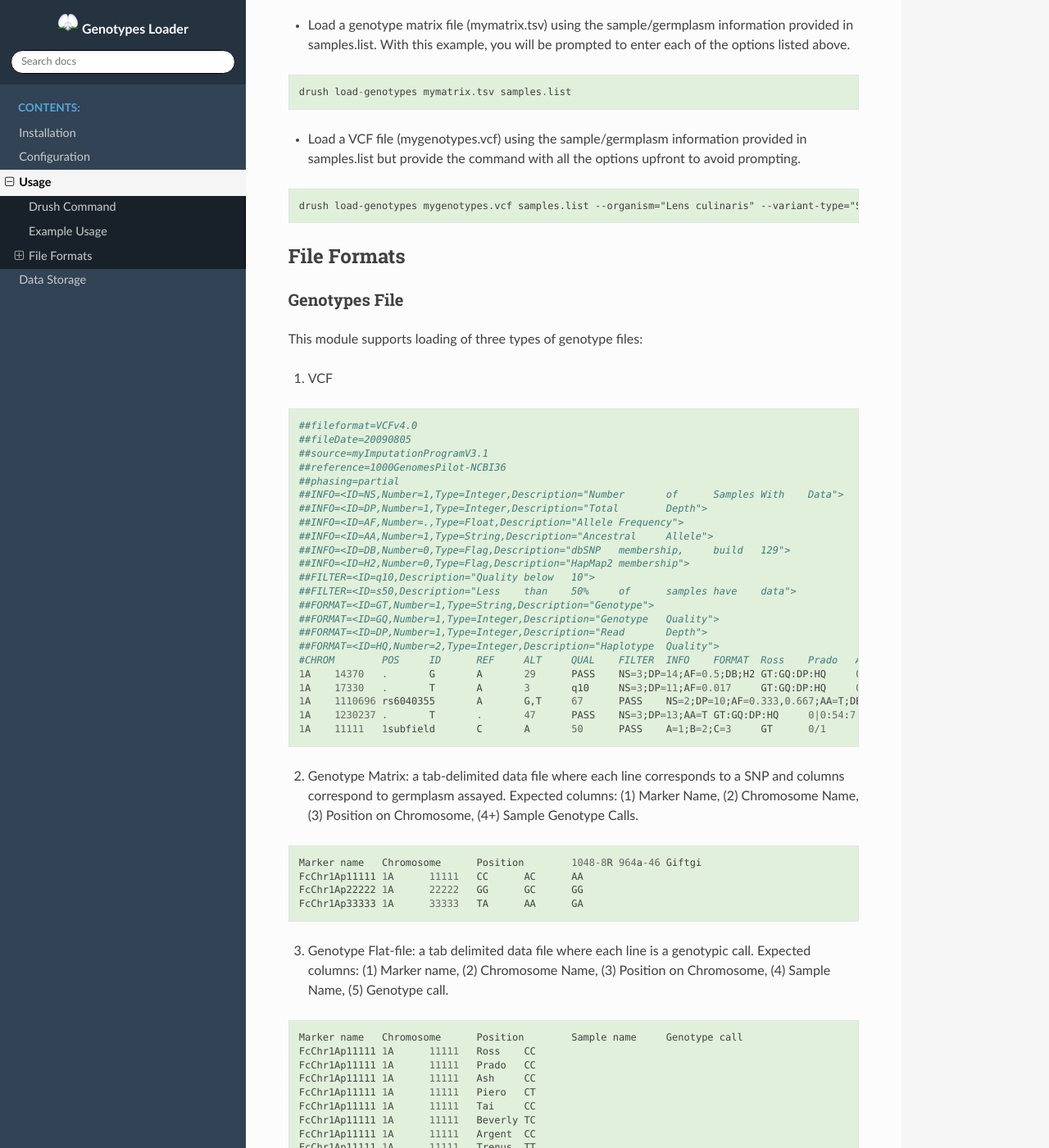
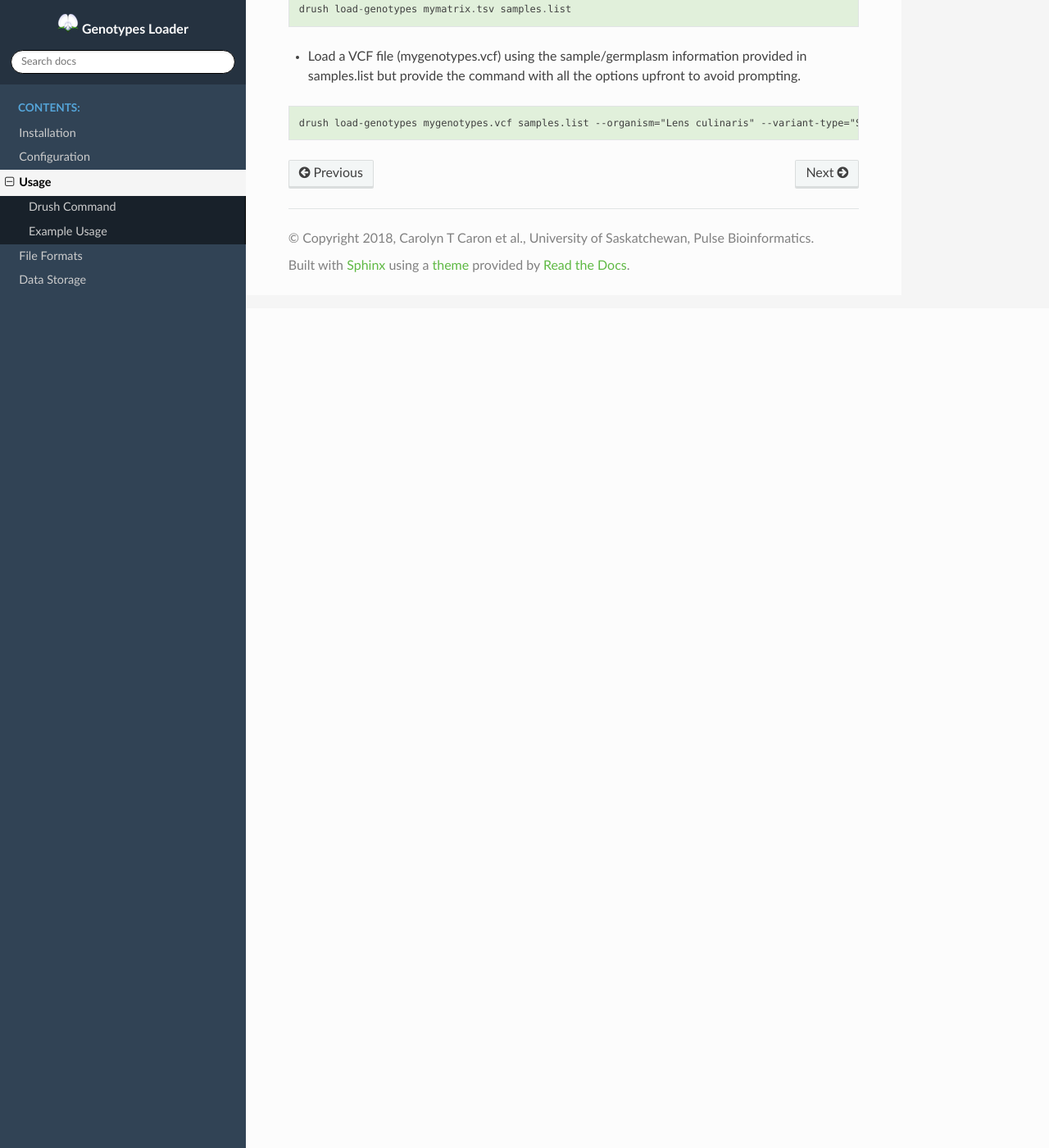
Before and after one commit to UofS-Pulse-Binfo/genotypes_loader, a Sphinx documentation site: the page built from docs/usage.rst, in a window 1280 px wide and 1400 px high, scrolled down 1024 px. Shown: the whole window at 82% size. Built offline with Sphinx 7.4.7 and the Read the Docs theme 2.0.0, drawn with Linux system fonts in a browser that asks for light colours; some of the changed text lies outside the part shown.

Commit message:
Complete first draft of documentation.

```diff
--- a/docs/configuration.rst
+++ b/docs/configuration.rst
@@ -1,9 +1,6 @@
 
 Configuration
 =============
-
-.. note::
-  This documentation is under development.
 
 Controlled Vocabulary Terms
 ---------------------------
--- a/docs/data_storage.rst
+++ b/docs/data_storage.rst
@@ -12,4 +12,3 @@
    :caption: Contents:
 
    data_storage/schema
-   data_storage/benchmarking
--- a/docs/data_storage/benchmarking.rst
+++ /dev/null
@@ -1,6 +0,0 @@
-
-Benchmarking
-============
-
-.. note::
-  This documentation is under development.
--- a/docs/index.rst
+++ b/docs/index.rst
@@ -14,4 +14,5 @@
    install
    configuration
    usage
+   file_formats
    data_storage
--- a/docs/usage.rst
+++ b/docs/usage.rst
@@ -1,9 +1,6 @@
 
 Usage
 =====
-
-.. note::
-  This documentation is under development.
 
 Drush Command
 -------------
@@ -37,86 +34,3 @@
 .. code::
 
   drush load-genotypes mygenotypes.vcf samples.list --organism="Lens culinaris" --variant-type="SNP" --marker-type="genetic_marker" --project-name="My SNP Discovery Project" --ndgeolocation="here"``
-
-File Formats
-------------
-
-Genotypes File
-^^^^^^^^^^^^^^
-
-This module supports loading of three types of genotype files:
-
-1. VCF
-
-.. code::
-
-  ##fileformat=VCFv4.0
-  ##fileDate=20090805
-  ##source=myImputationProgramV3.1
-  ##reference=1000GenomesPilot-NCBI36
-  ##phasing=partial
-  ##INFO=<ID=NS,Number=1,Type=Integer,Description="Number	of	Samples	With	Data">
-  ##INFO=<ID=DP,Number=1,Type=Integer,Description="Total	Depth">
-  ##INFO=<ID=AF,Number=.,Type=Float,Description="Allele	Frequency">
-  ##INFO=<ID=AA,Number=1,Type=String,Description="Ancestral	Allele">
-  ##INFO=<ID=DB,Number=0,Type=Flag,Description="dbSNP	membership,	build	129">
-  ##INFO=<ID=H2,Number=0,Type=Flag,Description="HapMap2	membership">
-  ##FILTER=<ID=q10,Description="Quality	below	10">
-  ##FILTER=<ID=s50,Description="Less	than	50%	of	samples	have	data">
-  ##FORMAT=<ID=GT,Number=1,Type=String,Description="Genotype">
-  ##FORMAT=<ID=GQ,Number=1,Type=Integer,Description="Genotype	Quality">
-  ##FORMAT=<ID=DP,Number=1,Type=Integer,Description="Read	Depth">
-  ##FORMAT=<ID=HQ,Number=2,Type=Integer,Description="Haplotype	Quality">
-  #CHROM	POS	ID	REF	ALT	QUAL	FILTER	INFO	FORMAT	Ross	Prado	Ash
-  1A	14370	.	G	A	29	PASS	NS=3;DP=14;AF=0.5;DB;H2	GT:GQ:DP:HQ	0|0:48:1:51,51	1|0:48:8:51,51	1/1:43:5:.,.
-  1A	17330	.	T	A	3	q10	NS=3;DP=11;AF=0.017	GT:GQ:DP:HQ	0|0:49:3:58,50	0|1:3:5:65,3	0/0:41:3
-  1A	1110696	rs6040355	A	G,T	67	PASS	NS=2;DP=10;AF=0.333,0.667;AA=T;DB	GT:GQ:DP:HQ	1|2:21:6:23,27	2|1:2:0:18,2	2/2:35:4
-  1A	1230237	.	T	.	47	PASS	NS=3;DP=13;AA=T	GT:GQ:DP:HQ	0|0:54:7:56,60	0|0:48:4:51,51	0/0:61:2
-  1A	11111	1subfield	C	A	50	PASS	A=1;B=2;C=3	GT	0/1	./.	1/1
-
-
-2. Genotype Matrix: a tab-delimited data file where each line corresponds to a SNP and columns correspond to germplasm assayed. Expected columns: (1) Marker Name, (2) Chromosome Name, (3) Position on Chromosome, (4+) Sample Genotype Calls.
-
-.. code::
-
-  Marker name	Chromosome	Position	1048-8R	964a-46	Giftgi
-  FcChr1Ap11111	1A	11111	CC	AC	AA
-  FcChr1Ap22222	1A	22222	GG	GC	GG
-  FcChr1Ap33333	1A	33333	TA	AA	GA
-
-3. Genotype Flat-file: a tab delimited data file where each line is a genotypic call. Expected columns: (1) Marker name, (2) Chromosome Name, (3) Position on Chromosome, (4) Sample Name, (5) Genotype call.
-
-.. code::
-
-  Marker name	Chromosome	Position	Sample name	Genotype call
-  FcChr1Ap11111	1A	11111	Ross	CC
-  FcChr1Ap11111	1A	11111	Prado	CC
-  FcChr1Ap11111	1A	11111	Ash	CC
-  FcChr1Ap11111	1A	11111	Piero	CT
-  FcChr1Ap11111	1A	11111	Tai	CC
-  FcChr1Ap11111	1A	11111	Beverly	TC
-  FcChr1Ap11111	1A	11111	Argent	CC
-  FcChr1Ap11111	1A	11111	Trenus	TT
-  FcChr1Ap11111	1A	11111	Zapelli	CC
-  FcChr1Ap11111	1A	11111	Amato	CG
-
-Samples File
-^^^^^^^^^^^^
-
-All formats require a separate samples file describing the germplasm assayed. This file is expected to be a tab-delimited file with the following columns: (1) Sample name in the genotypes file, (2) Sample name, (3) Sample accession, (4) Germplasm name, (5) Germplasm accession.
-
-The next two columns are optional: (6) Germplasm type (otherwise it is currently assumed to be of type 'Individual' from the stock_type cv) and (7) Organism (this allows multiple organisms in your genotypes file, assuming they have all been aligned to the same genome. Otherwise, the default value is the organism you specified as an option).
-
-.. code::
-
-  Sample name	Sample_name	Sample_Accession	Germplasm_name	Germplasm_Accession	Germplasm_Type	Organism
-  Ross	Ross_110201	Catsam1	Ross	Catgerm1	Individual	Felis catus
-  Prado	Prado_110201	Catsam2	Prado	Catgerm2	Individual	Felis catus
-  Ash	Ash_110201	Catsam3	Ash	Catgerm3	Individual	Felis catus
-  Piero	Piero_110201	Catsam4	Piero	Catgerm4	Individual	Felis catus
-  Tai	Tai_110201	Catsam5	Tai	Catgerm5	Individual	Felis catus
-  Beverly	Beverly_110201	Catsam6	Beverly	Catgerm6	Individual	Felis catus
-  Argent	Argent_110201	Catsam7	Argent	Catgerm7	Individual	Felis catus
-  Trenus	Trenus_110201	Catsam8	Trenus	Catgerm8	Individual	Felis catus
-  Zapelli	Zapelli_110201	Catsam9	Zapelli	Catgerm9	Individual	Felis catus
-  Amato Amato_110201 Catsam10 Amato Catgerm10 Individual Felis catus
```
Also changed, not shown: docs/file_formats.rst (added, +89 -0 lines).
